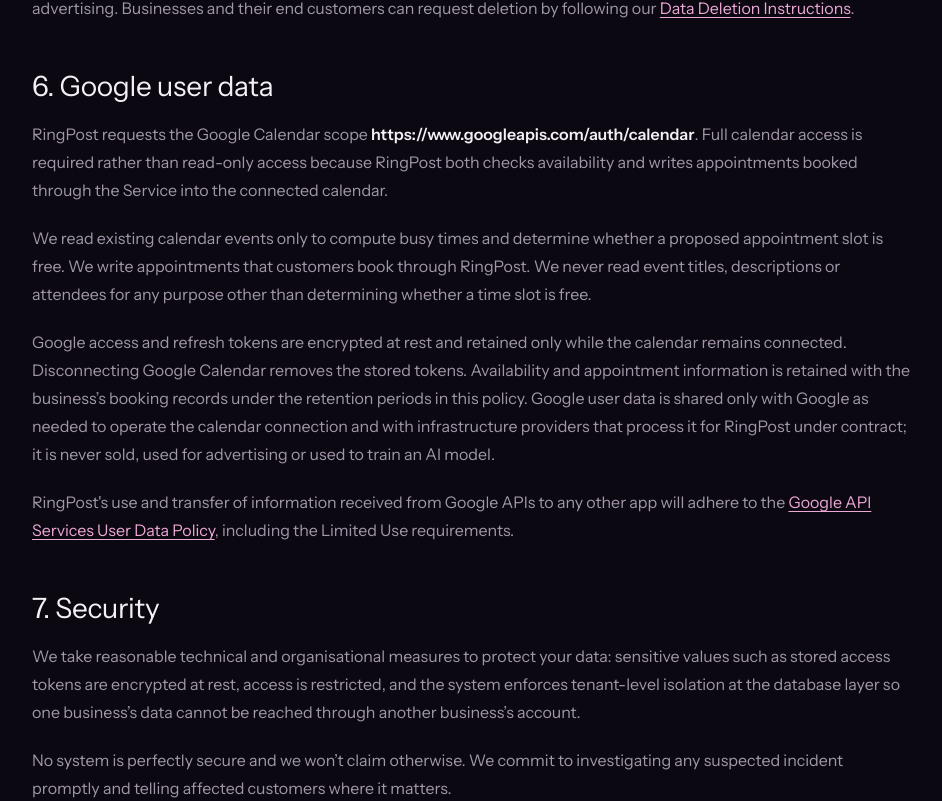
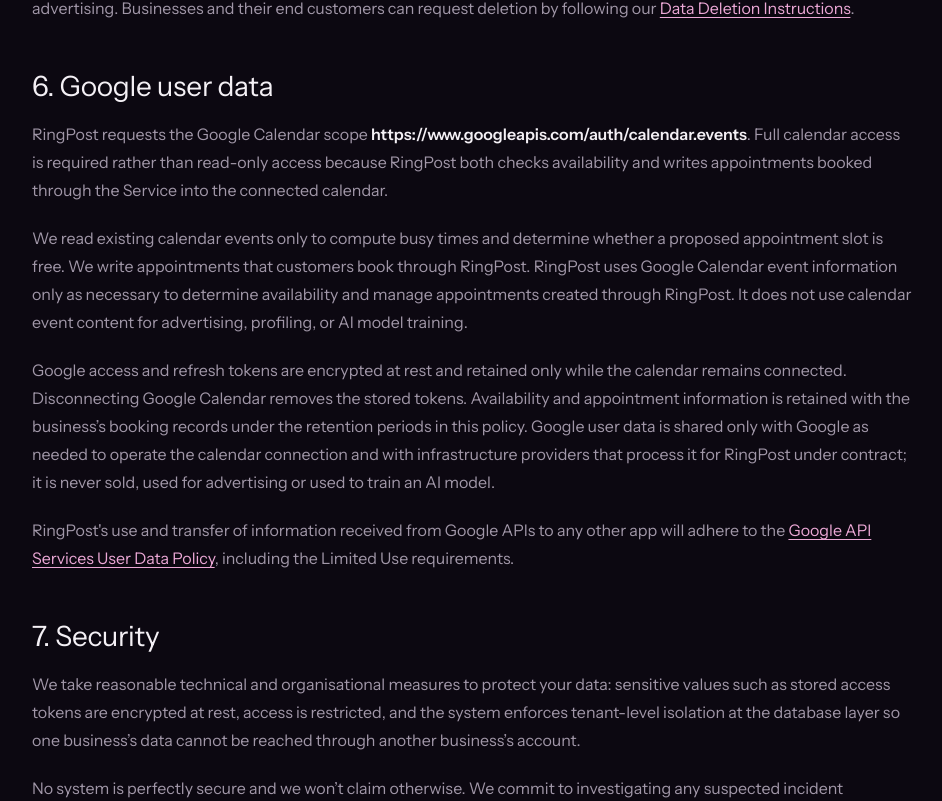
Before and after one commit to asandhu5/ringpost-landing, a Next.js app: page /privacy in a window 1280 px wide. Shown: the part 3819-4620 px from the top of the page, without its empty margins (168-1110 px from the left). Built offline with nearby package versions, Linux system fonts and the light colour scheme; no server answers.

Commit message:
changes in privacy policy

```diff
--- a/app/privacy/page.tsx
+++ b/app/privacy/page.tsx
@@ -236,15 +236,16 @@ export default function PrivacyPage() {
       <h2>6. Google user data</h2>
       <p>
         RingPost requests the Google Calendar scope{" "}
-        <strong>https://www.googleapis.com/auth/calendar</strong>. Full calendar access is required
+        <strong>https://www.googleapis.com/auth/calendar.events</strong>. Full calendar access is required
         rather than read-only access because RingPost both checks availability and writes
         appointments booked through the Service into the connected calendar.
       </p>
       <p>
         We read existing calendar events only to compute busy times and determine whether a proposed
-        appointment slot is free. We write appointments that customers book through RingPost. We
-        never read event titles, descriptions or attendees for any purpose other than determining
-        whether a time slot is free.
+        appointment slot is free. We write appointments that customers book through RingPost.
+        RingPost uses Google Calendar event information only as necessary to determine availability
+        and manage appointments created through RingPost. It does not use calendar event content for
+        advertising, profiling, or AI model training.
       </p>
       <p>
         Google access and refresh tokens are encrypted at rest and retained only while the calendar
```
